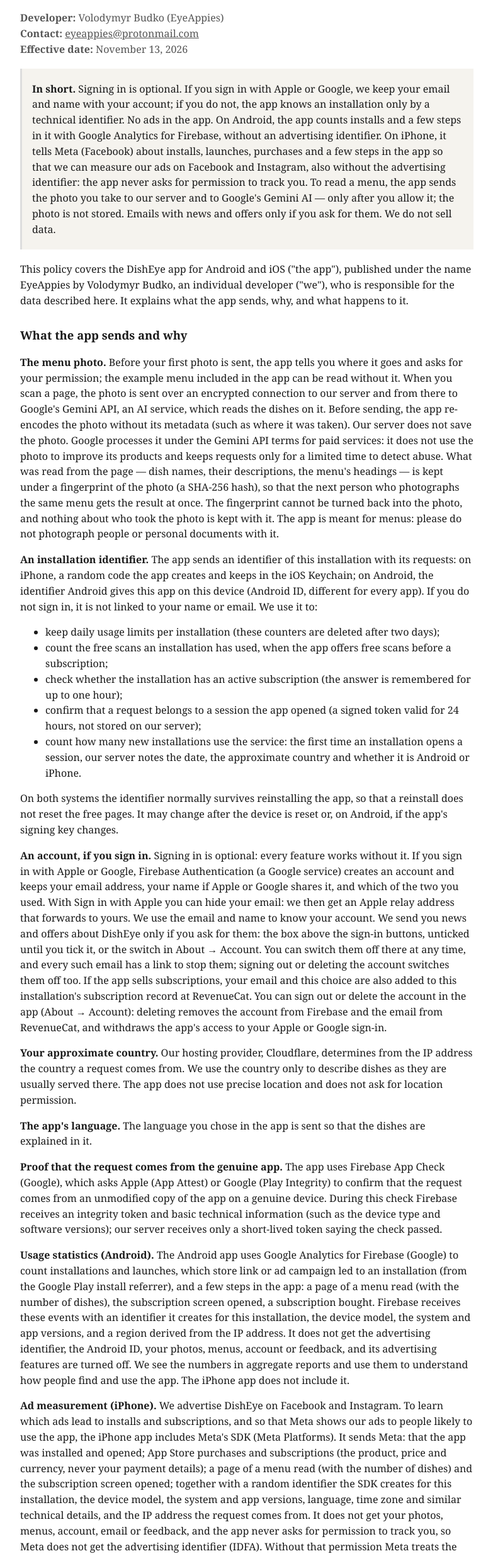
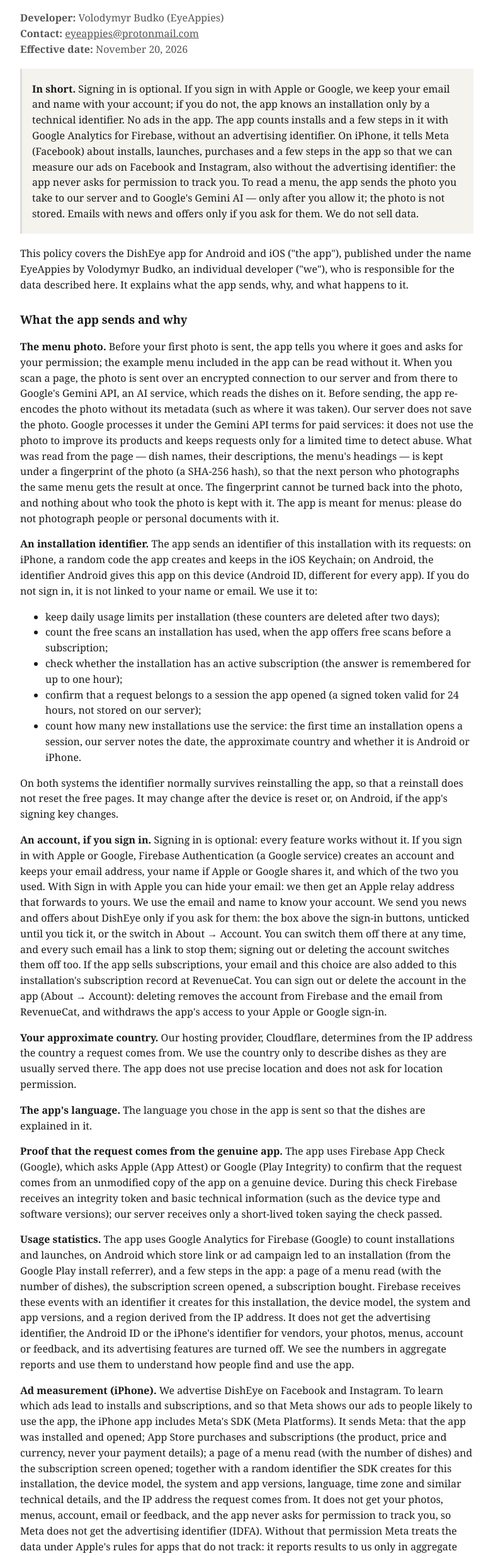
Before and after one commit to menu-scan/dish-eye, a plain HTML site: page index.html in a window 1280 px wide. Shown: the part 88-2558 px from the top of the page at 63% size, without its empty margins (248-1031 px from the left). Drawn offline with Linux system fonts and the light colour scheme.

Commit message:
Privacy policy 20.11.2026: usage statistics (Google Analytics for Firebase) on iPhone too

```diff
--- a/index.html
+++ b/index.html
@@ -22,11 +22,11 @@
 <h1>DishEye Privacy Policy</h1>
 <p class="meta"><strong>Developer:</strong> Volodymyr Budko (EyeAppies)<br>
 <strong>Contact:</strong> <a href="mailto:eyeappies@protonmail.com">eyeappies@protonmail.com</a><br>
-<strong>Effective date:</strong> November 13, 2026</p>
+<strong>Effective date:</strong> November 20, 2026</p>
 <blockquote>
 <p><strong>In short.</strong> Signing in is optional. If you sign in with Apple or Google, we keep your email and name with your
-account; if you do not, the app knows an installation only by a technical identifier. No ads in the app. On Android, the
-app counts installs and a few steps in it with Google Analytics for Firebase, without an advertising identifier. On
+account; if you do not, the app knows an installation only by a technical identifier. No ads in the app. The app
+counts installs and a few steps in it with Google Analytics for Firebase, without an advertising identifier. On
 iPhone, it tells Meta (Facebook) about installs, launches, purchases and a few steps in the app so that we can measure
 our ads on Facebook and Instagram, also without the advertising identifier: the app never asks for permission to
 track you. To read a menu, the app sends the photo you take to our server and to Google&#39;s Gemini AI — only after you
@@ -77,13 +77,13 @@ location and does not ask for location permission.</p>
 Attest) or Google (Play Integrity) to confirm that the request comes from an unmodified copy of the app on a genuine
 device. During this check Firebase receives an integrity token and basic technical information (such as the device type
 and software versions); our server receives only a short-lived token saying the check passed.</p>
-<p><strong>Usage statistics (Android).</strong> The Android app uses Google Analytics for Firebase (Google) to count installations and
-launches, which store link or ad campaign led to an installation (from the Google Play install referrer), and a few
+<p><strong>Usage statistics.</strong> The app uses Google Analytics for Firebase (Google) to count installations and
+launches, on Android which store link or ad campaign led to an installation (from the Google Play install referrer), and a few
 steps in the app: a page of a menu read (with the number of dishes), the subscription screen opened, a subscription
 bought. Firebase receives these events with an identifier it creates for this installation, the device model, the
 system and app versions, and a region derived from the IP address. It does not get the advertising identifier, the
-Android ID, your photos, menus, account or feedback, and its advertising features are turned off. We see the numbers
-in aggregate reports and use them to understand how people find and use the app. The iPhone app does not include it.</p>
+Android ID or the iPhone&#39;s identifier for vendors, your photos, menus, account or feedback, and its advertising features
+are turned off. We see the numbers in aggregate reports and use them to understand how people find and use the app.</p>
 <p><strong>Ad measurement (iPhone).</strong> We advertise DishEye on Facebook and Instagram. To learn which ads lead to installs and
 subscriptions, and so that Meta shows our ads to people likely to use the app, the iPhone app includes Meta&#39;s SDK (Meta
 Platforms). It sends Meta: that the app was installed and opened; App Store purchases and subscriptions (the product,
@@ -126,7 +126,7 @@ is the ad measurement on iPhone described above.</p>
 <li><strong>Cloudflare</strong> — hosting of our server and its storage. Its request logs, which may include the IP address and the
 installation identifier, are kept for up to 7 days to run and protect the service.</li>
 <li><strong>Google</strong> — Gemini API (reading the photo), Firebase Authentication and Google Sign-In (accounts), Firebase App
-Check and Play Integrity (app integrity), Google Analytics for Firebase (usage statistics, Android), Google Play
+Check and Play Integrity (app integrity), Google Analytics for Firebase (usage statistics), Google Play
 (distribution and payments).</li>
 <li><strong>Apple</strong> — Sign in with Apple (accounts), App Attest (app integrity), App Store (distribution and payments).</li>
 <li><strong>RevenueCat</strong> — subscription status and subscription statistics.</li>
```
